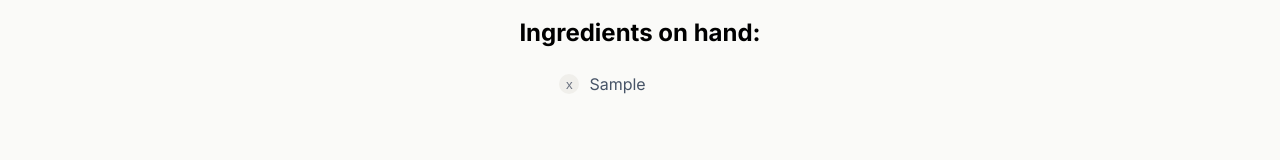
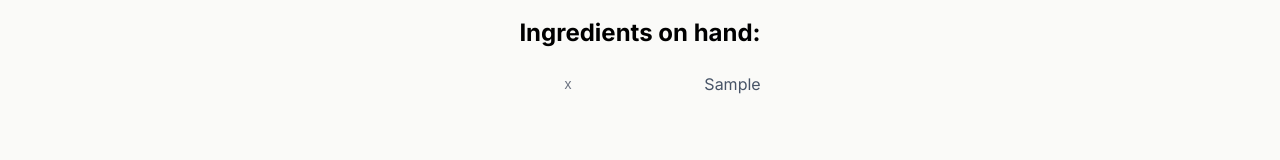
Before and after one commit to ArnauDavis/PantryPal, a React (Vite) app: page / in a window 1280 px wide. Both pictures are taken after typing "Sample" into the empty fields and a click on the button "Add ingredient". Shown: the part 206-366 px from the top of the page. Built offline with nearby package versions, Linux system fonts and the light colour scheme; no server answers; what @huggingface/inference would draw is missing.

Commit message:
adding bad css to revert to better one

```diff
--- a/src/App.css
+++ b/src/App.css
@@ -107,28 +107,19 @@ ul.ingredients-list > li {
     color: #475467;
     line-height: 28px;
     display: flex;
-    /* justify-content: space-between; */
+    justify-content: space-between;
     align-items: center;
 }
 
 .removeButton {
-    border-radius: 50%;
-    width: 20px;
-    height: 20px;
-    display: flex;
-    justify-content: center;
-    align-items: center;
     border: none;
-    background: #F0EFEB;
+    background: none;
     color: #6B7280;
+    font-size: 0.875rem;
     cursor: pointer;
-    margin-right: 10px;
+    padding: 0 5px;
 }
 
-.removeButton:hover {
-    background: #D17557;
-    color: #FAFAF8;
-}
 .get-recipe-container {
     display: flex;
     justify-content: space-between;
```
